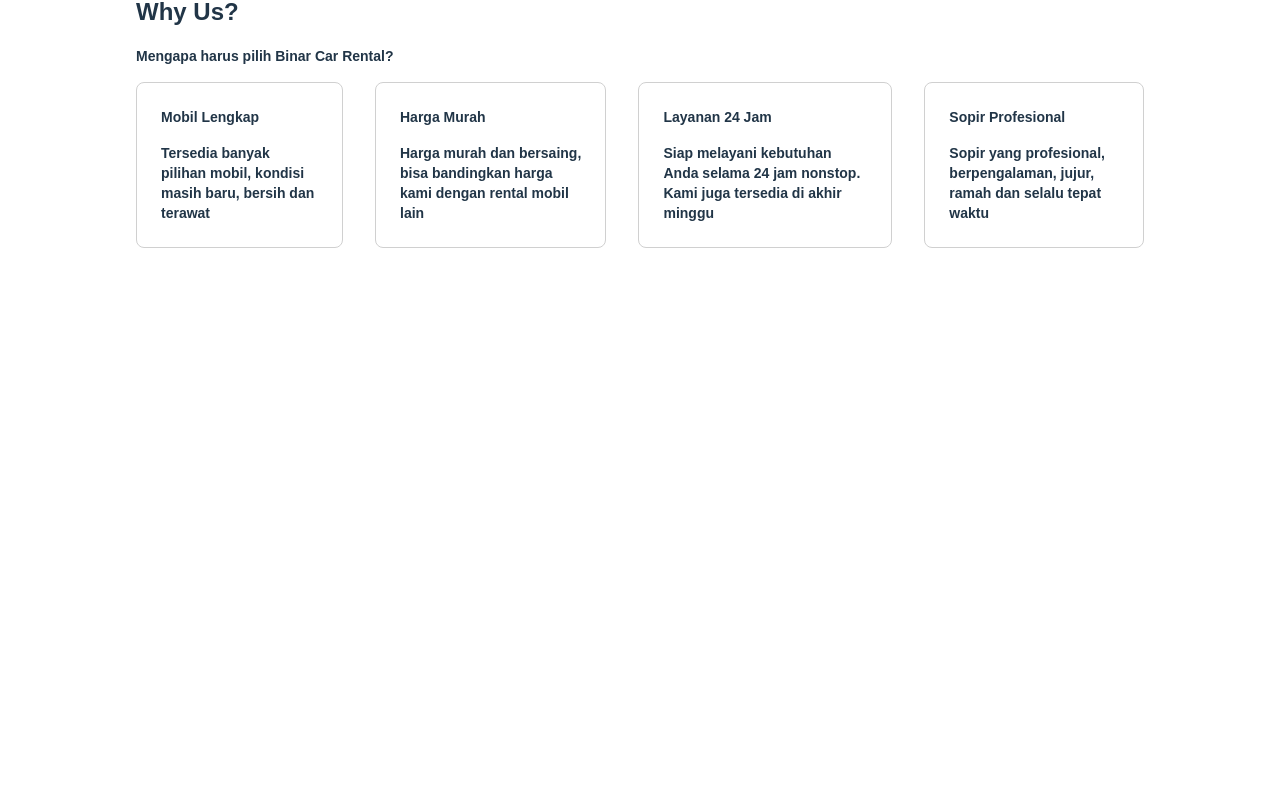
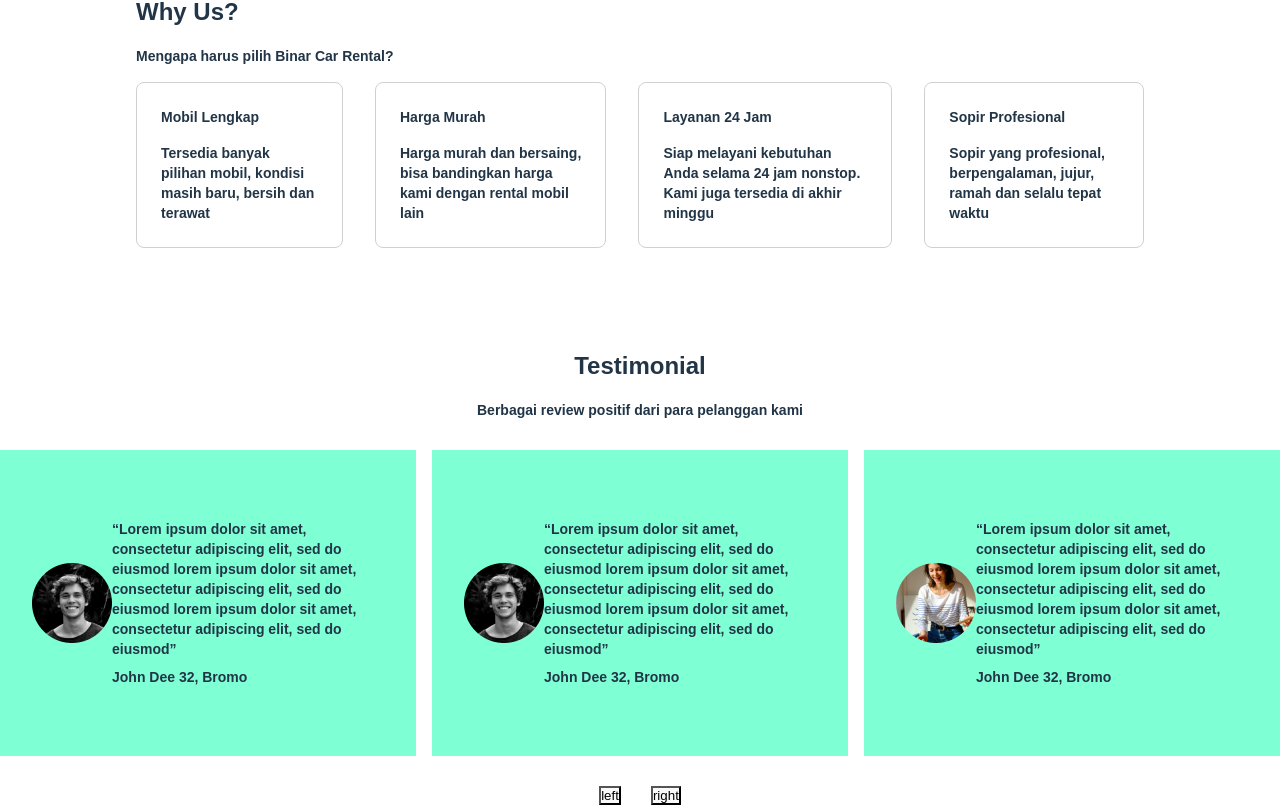
Before and after one commit to mirfanwebdev/F-FER230001028_14_IRF_CarRental_Gold, a React (Vite) app: page / in a window 1280 px wide. Shown: the part 1168-1973 px from the top of the page. Before the commit the page ends 1416 px from the top, so only its background shows below. Built offline with nearby package versions, Linux system fonts and the light colour scheme.

Commit message:
add testimony

```diff
--- /dev/null
+++ b/src/components/Testimonies/index.jsx
@@ -0,0 +1,47 @@
+import './style.css';
+import avatar from '../../assets/photos/img_photo.png';
+import avatar2 from '../../assets/photos/img_photo2.png';
+
+function Testimonies() {
+    const testimonyList = [
+        {
+            image: avatar,
+            message: '“Lorem ipsum dolor sit amet, consectetur adipiscing elit, sed do eiusmod lorem ipsum dolor sit amet, consectetur adipiscing elit, sed do eiusmod lorem ipsum dolor sit amet, consectetur adipiscing elit, sed do eiusmod”',
+            author: 'John Dee 32, Bromo',
+        },
+        {
+            image: avatar,
+            message: '“Lorem ipsum dolor sit amet, consectetur adipiscing elit, sed do eiusmod lorem ipsum dolor sit amet, consectetur adipiscing elit, sed do eiusmod lorem ipsum dolor sit amet, consectetur adipiscing elit, sed do eiusmod”',
+            author: 'John Dee 32, Bromo',
+        },
+        {
+            image: avatar2,
+            message: '“Lorem ipsum dolor sit amet, consectetur adipiscing elit, sed do eiusmod lorem ipsum dolor sit amet, consectetur adipiscing elit, sed do eiusmod lorem ipsum dolor sit amet, consectetur adipiscing elit, sed do eiusmod”',
+            author: 'John Dee 32, Bromo',
+        },
+    ]
+
+    return(
+        <div className='container-testimony-section'>
+            <h2>Testimonial</h2>
+            <p>Berbagai review positif dari para pelanggan kami</p>
+          <div className='container-testimony'>
+            {testimonyList.map((item) => (
+                <div key={item.id} className='testimony-card'>
+                    <img src={item.image} alt='image-avatar' />
+                    <div className='card-text'>
+                        <p>{item.message}</p>
+                        <p>{item.author}</p>
+                    </div>
+                </div>
+            ))}
+          </div>
+          <div className='container-button-arrow'>
+            <button>left</button>
+            <button>right</button>
+          </div>
+        </div>
+    )
+}
+
+export default Testimonies;
--- /dev/null
+++ b/src/components/Testimonies/style.css
@@ -0,0 +1,36 @@
+.container-testimony-section {
+  padding-top: 100px;
+  text-align: center;
+}
+
+.container-testimony-section h2 {
+  padding-bottom: 16px;
+}
+
+.container-testimony {
+  padding: 30px 0;
+  display: flex;
+  gap: 16px;
+  border-radius: 8px;
+}
+
+.testimony-card {
+  display: flex;
+  align-items: center;
+  padding: 69px 32px;
+  background-color: aquamarine;
+}
+
+.card-text {
+  display: flex;
+  flex-direction: column;
+  gap: 8px;
+  align-items: flex-start;
+  text-align: start;
+}
+
+.container-button-arrow {
+  display: flex;
+  gap: 30px;
+  justify-content: center;
+}
--- a/src/pages/LandingPage/index.jsx
+++ b/src/pages/LandingPage/index.jsx
@@ -2,6 +2,7 @@
 import Hero from "../../components/Hero";
 import OurServices from "../../components/OurServices";
 import WhyUsCard from "../../components/WhyUsCard";
+import Testimonies from "../../components/Testimonies";
 
 function LandingPage() {
     return(
@@ -9,6 +10,7 @@
             <Hero />
             <OurServices/>
             <WhyUsCard />
+            <Testimonies/>
         </div>
     )
 }
```
Also changed, not shown: src/assets/photos/img_photo.png (added), src/assets/photos/img_photo2.png (added).
